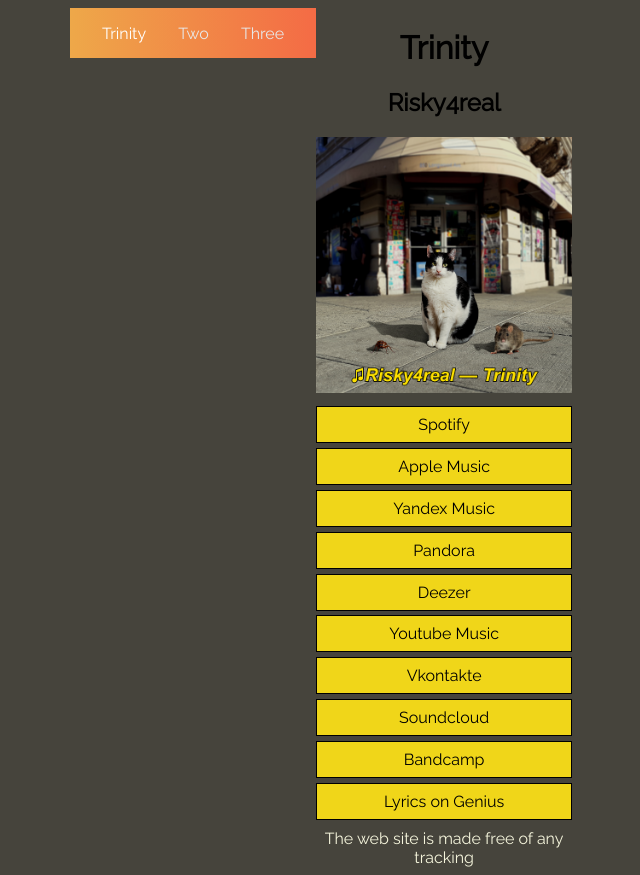
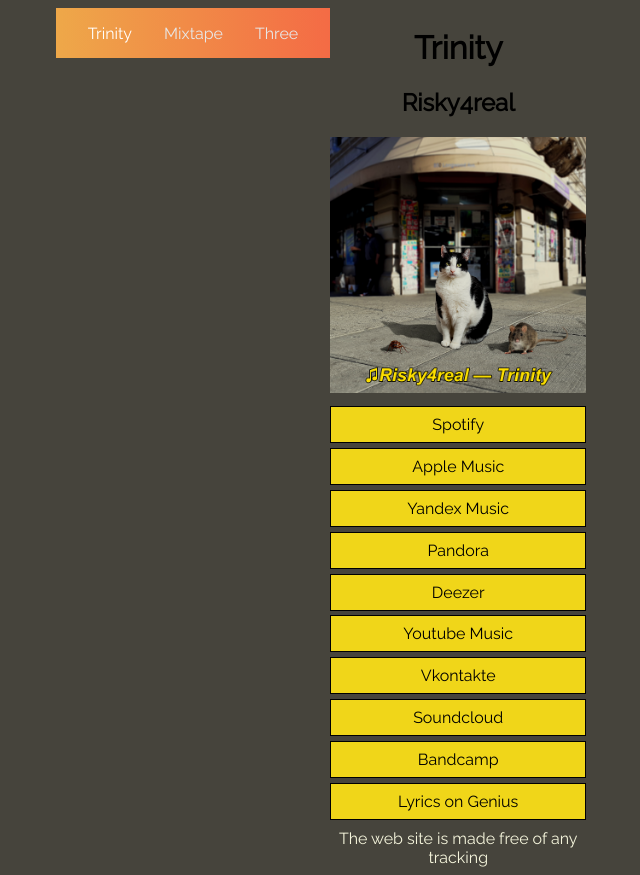
Before and after one commit to truvor/truvor.github.io, an Angular app: page /trinity in a window 1280 px wide. Shown: the whole page, without its empty margins (319-959 px from the left). Built offline with nearby package versions, Linux system fonts and the light colour scheme.

Commit message:
Add closing of the burger on click outside the menu

```diff
--- a/src/app/app.component.html
+++ b/src/app/app.component.html
@@ -1,4 +1,4 @@
-<section class='top-nav'>
+<nav class='top-nav'>
   <input id='menu-toggle' type='checkbox' />
   <label class='menu-button-container' for='menu-toggle'>
     <div class='menu-button'></div>
@@ -8,13 +8,13 @@
       <a routerLinkActive="whitened-link" routerLink='/trinity' class='grey-link' (click)="closeBurgerMenu()">Trinity</a>
     </li>
     <li>
-      <a routerLinkActive="whitened-link" routerLink='/mixtape' class='grey-link' (click)="closeBurgerMenu()">Two</a>
+      <a routerLinkActive="whitened-link" routerLink='/mixtape' class='grey-link' (click)="closeBurgerMenu()">Mixtape</a>
     </li>
     <li>
       <a routerLinkActive="whitened-link" routerLink='/third' class='grey-link' (click)="closeBurgerMenu()">Three</a>
     </li>
   </ul>
-</section>
+</nav>
 
 <main>
 
--- a/src/app/app.component.ts
+++ b/src/app/app.component.ts
@@ -1,10 +1,28 @@
-import { Component } from '@angular/core';
+import { Component, OnInit } from '@angular/core';
 
 @Component({
   selector: 'app-root',
   templateUrl: './app.component.html',
   styleUrls: ['./app.component.css']
 })
-export class AppComponent {
+export class AppComponent implements OnInit {
   title = 'risky-landing';
+
+  ngOnInit() {
+    // Makes the burger close on click outside the menu
+    const menu = document.getElementsByClassName('top-nav')[0];
+    document.addEventListener('click', function(event) {
+      if (!menu.contains(event.target as HTMLElement)) {
+        const burger = document.getElementById('menu-toggle') as HTMLInputElement;
+        burger.checked = false;
+      }
+    });
+  }
+
+  closeBurgerMenu = () => {
+    const burger = document.getElementById('menu-toggle') as HTMLInputElement;
+    if (burger.checked) {
+      burger.checked = false;
+    }
+  }
 }
```
